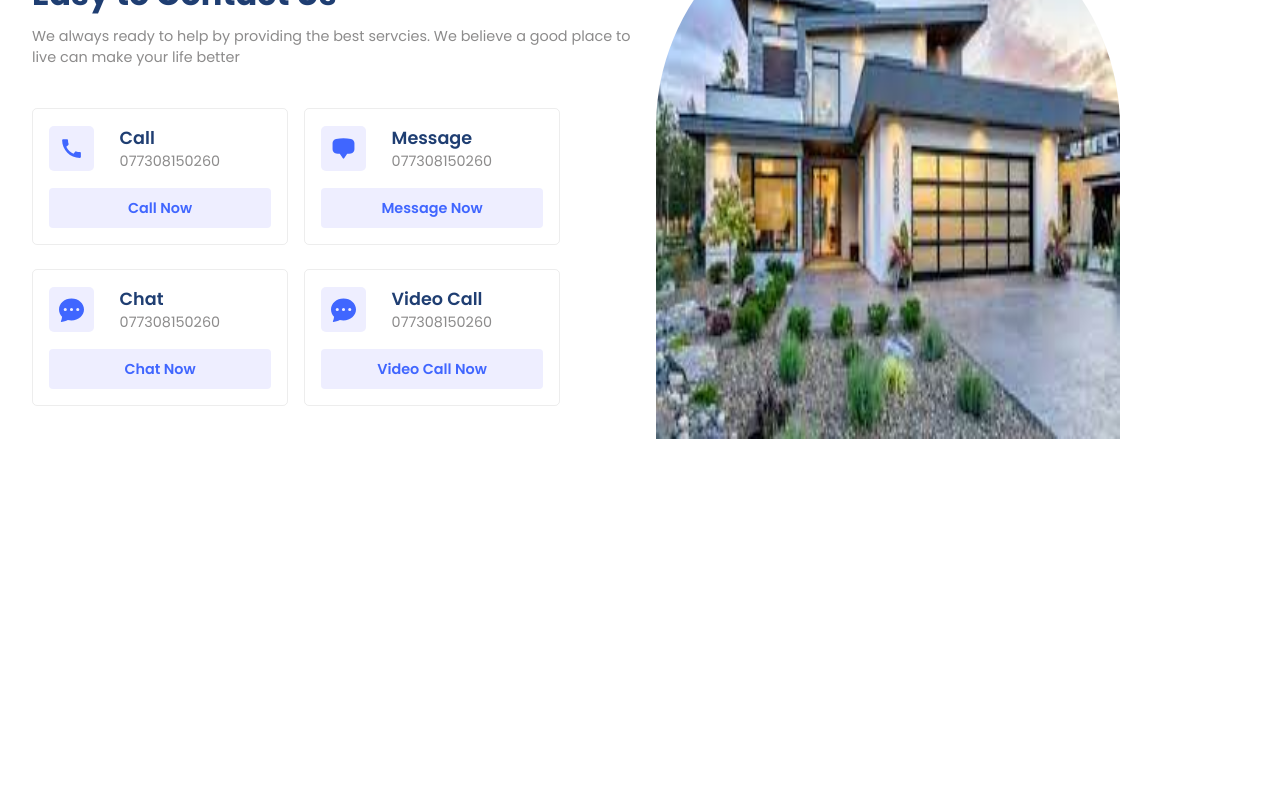
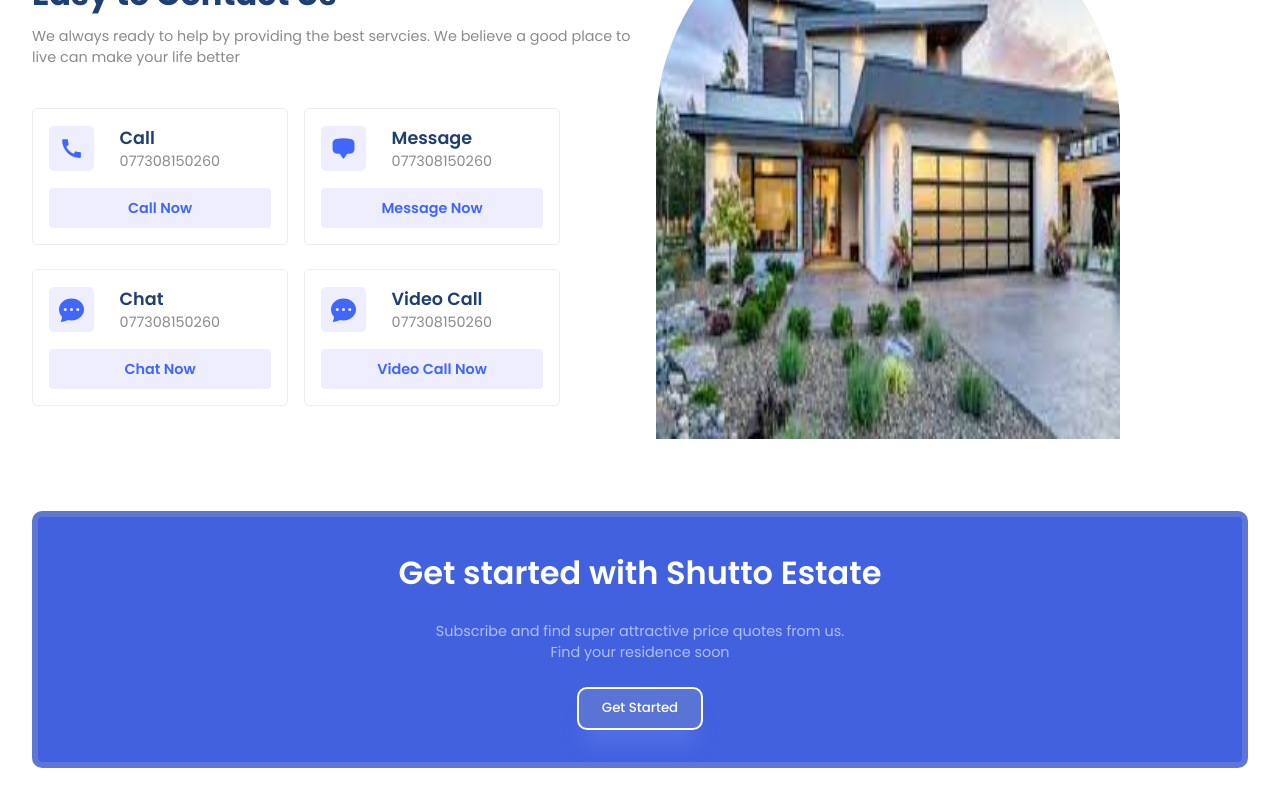
Before and after one commit to Shelton-beep/RealEstateWebsite, a React (Vite) app in the folder client/: page / in a window 1280 px wide. Shown: the part 2291-3091 px from the top of the page. Before the commit the page ends 2770 px from the top, so only its background shows below. Built offline with nearby package versions, Linux system fonts and the light colour scheme.

Commit message:
Added Get Started section

```diff
--- a/client/src/App.jsx
+++ b/client/src/App.jsx
@@ -5,6 +5,7 @@
 import Residencies from "./components/Residencies/Residencies";
 import Value from "./components/Value/Value";
 import Contact from "./components/Contact/Contact";
+import GetStarted from "./components/Get Started/GetStarted";
 
 const App = () => {
   return (
@@ -18,6 +19,7 @@
       <Residencies />
       <Value />
       <Contact />
+      <GetStarted />
     </div>
   );
 };
--- /dev/null
+++ b/client/src/components/Get Started/GetStarted.css
@@ -0,0 +1,22 @@
+.inner-container {
+  gap: 1.5rem;
+  background: #4161df;
+  padding: 2rem;
+  border-radius: 10px;
+  border: 6px solid #5d77d6;
+  text-align: center;
+}
+
+.inner-container .primaryText {
+  color: white;
+  font-weight: 600;
+}
+.inner-container .secondaryText {
+  color: rgba(255, 255, 255, 0.587);
+}
+.inner-container .button {
+  background: #5a73d7;
+  border: 2px solid white;
+  box-shadow: var(--shadow);
+  border-radius: 10px;
+}
--- /dev/null
+++ b/client/src/components/Get Started/GetStarted.jsx
@@ -0,0 +1,23 @@
+import "./GetStarted.css";
+
+const GetStarted = () => {
+  return (
+    <section className="g-wrapper">
+      <div className="paddings innerWidth g-container">
+        <div className="flexColCenter inner-container">
+          <span className="primaryText">Get started with Shutto Estate</span>
+          <span className="secondaryText">
+            Subscribe and find super attractive price quotes from us.
+            <br />
+            Find your residence soon
+          </span>
+          <button className="button">
+            <a href="mailto:shltnsimbi@gmail.com">Get Started</a>
+          </button>
+        </div>
+      </div>
+    </section>
+  );
+};
+
+export default GetStarted;
```
